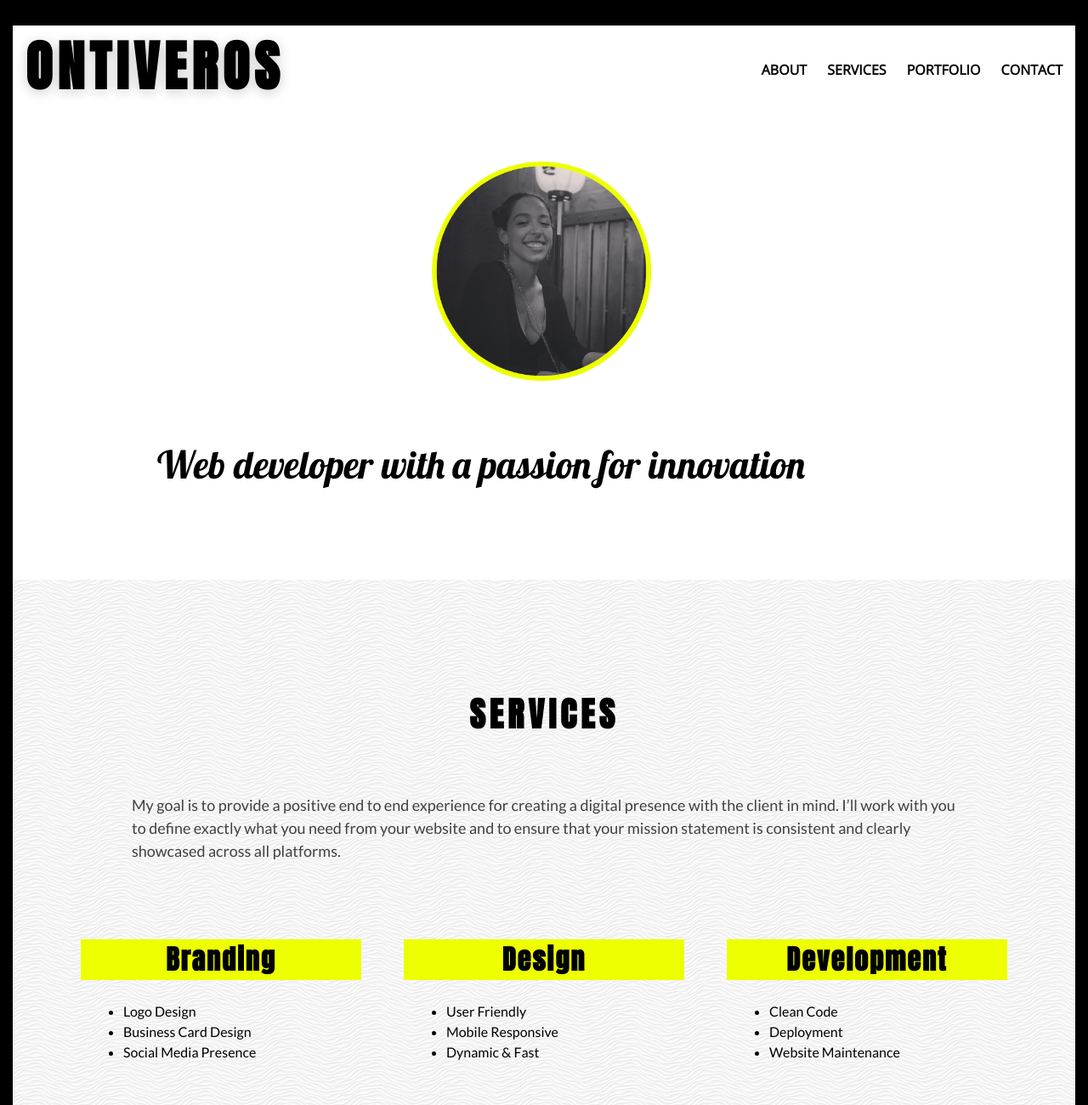
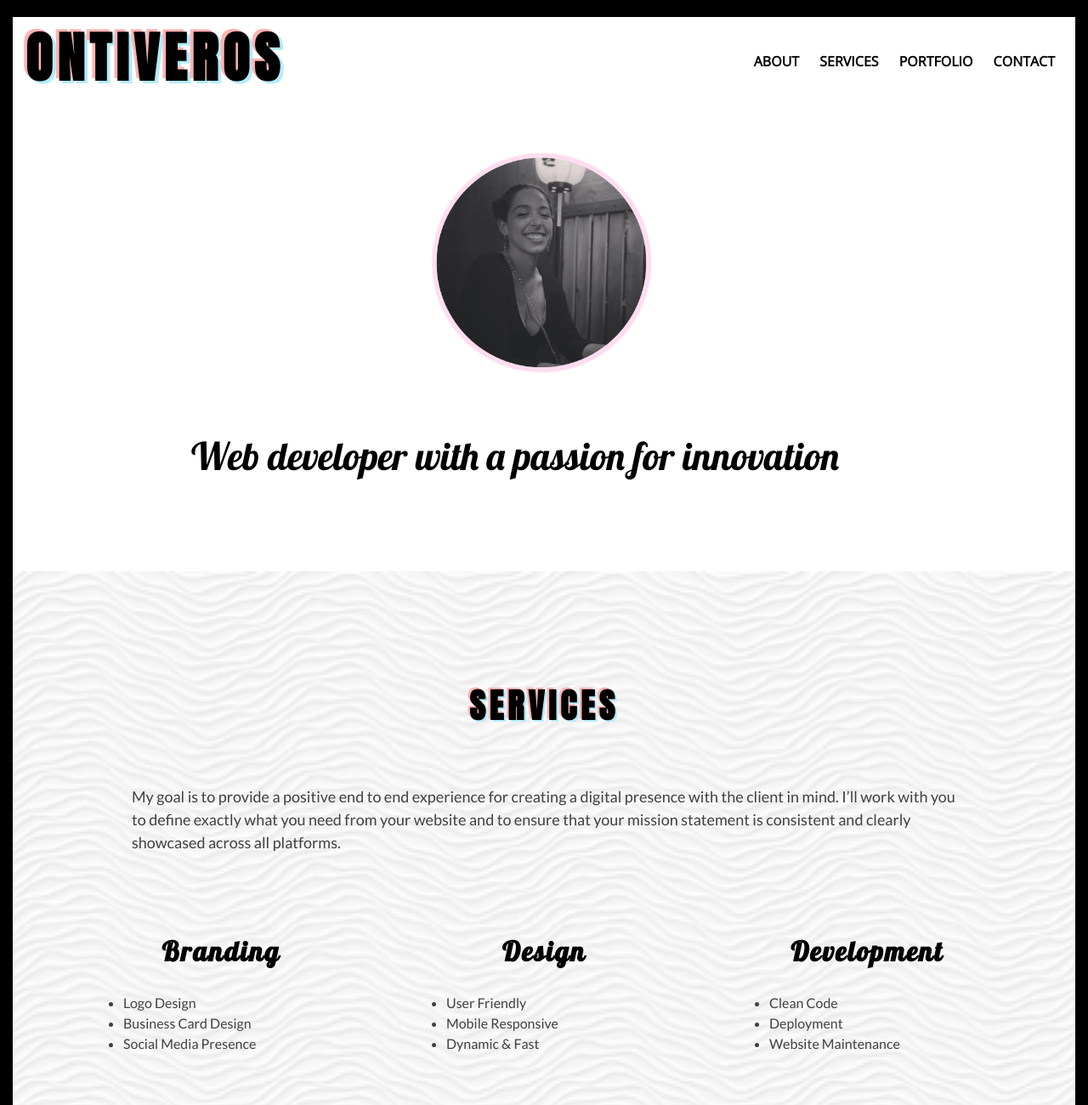
Before and after one commit to Barbi105/Portfolio, a plain HTML site: page index.html in a window 1280 px wide. Shown: the top 1300 px of the page at 85% size. Drawn offline with nearby package versions, Linux system fonts and the light colour scheme.

Commit message:
color change

```diff
--- a/index.html
+++ b/index.html
@@ -36,7 +36,7 @@
         <div class='row'>
                 <div class="col-md-12">
 
-                                <img src="./assets/images/yellowCircle-me.png" id='pic' alt="me, myself and I">
+                                <img src="./assets/images/pinky.png" id='pic' alt="me, myself and I">
 
                     </div>
         </div>
--- a/style/style.css
+++ b/style/style.css
@@ -1,12 +1,16 @@
 body{
+  /* background-color:#FFF2C4 */
   background-color: #000;
+  /* background-color: #C0C9FF; */
+  /* background-color: #F26BAC; */
+  /* background-color: #edff00; */
   color: black;
   font-family: 'Lato', sans-serif;
 }
 
 /* navigation bar */
 .navSearchItems{
-  margin-right: 20px;
+  margin-right: 29px;
   font-weight: bold;
 }
 .navSearchItems a {
@@ -16,7 +20,7 @@ body{
   margin: 0 10px;
 }
 .navSearchItems a:hover {
-  color: #F26BAC
+  color: #FFDDF1
 }
 nav {
   display: flex;
@@ -26,6 +30,13 @@ nav {
   z-index: 99;
   width: 100%;
   font-family: 'Open Sans', sans-serif;
+  /* background: white; */
+  /* background: black; */
+
+  /* box-shadow: -1px -16px 90px -13px rgba(0,0,0,0.75); */
+  /* border-top: 15px solid #C0C9FF;
+  border-left: 15px solid #C0C9FF;
+  border-right: 15px solid #C0C9FF; */
 }
 
 nav h1 {
@@ -38,16 +49,28 @@ nav h1 {
   letter-spacing: 6px;
   font-family: 'Anton', sans-serif;
 /* font-family: 'Fjalla One', sans-serif; */
-text-shadow: 0px 3px 15px rgba(0,0,0,0.2);
+/* text-shadow: 0px 3px 15px rgba(0,0,0,0.2); */
+text-shadow: -0.06em -0.04em rgb(255, 179, 179),  0.06em 0.04em rgb(179, 235, 250);
+
 }
+
+/* nav h1:hover{
+  color: #EBA6FF;
+  text-shadow:
+  -2px -2px 0 #000,
+  2px -2px 0 #000,
+  -2px 2px 0 #000,
+  2px 2px 0 #000;
+} */
 
 /* jumbotron */
 .jumbotron{
   text-align: center;
-  margin: 30px 15px;
+  margin: 20px 15px;
   border-radius: 0%;
   background-color: white;
   margin-bottom: 0;
+  /* box-shadow: -1px -16px 90px -13px rgba(0,0,0,0.75); */
 }
 .subtitle{
   /* border-bottom: 5px solid #E8489A; */
@@ -58,7 +81,7 @@ text-shadow: 0px 3px 15px rgba(0,0,0,0.2);
   font-family: 'Anton', sans-serif;
   font-weight: bold;
   /* font-family: 'Fjalla One', sans-serif; */
-  /* text-shadow: -0.06em -0.04em rgb(255, 179, 179),  0.06em 0.04em rgb(179, 235, 250);  */
+  text-shadow: -0.06em -0.04em rgb(255, 179, 179),  0.06em 0.04em rgb(179, 235, 250);
 }
 /* about me */
 #aboutTitle{
@@ -72,7 +95,7 @@ text-shadow: 0px 3px 15px rgba(0,0,0,0.2);
   font-family: 'Lobster', cursive;
   /* font-family: 'Lobster Two', cursive; */
   margin-bottom:45px;
-  margin-left: 100px;
+  margin-left: 140px;
 }
 /* #changeText{
   font-size: 35px;
@@ -91,14 +114,17 @@ text-shadow: 0px 3px 15px rgba(0,0,0,0.2);
 #servicesPage{
   margin-top: 0;
   text-align: inherit;
-  background-image: url(/assets/images/white-waves.png) !important;
+  background-image: url('/assets/images/white-waves.png');
+  background-size: cover;
 }
 .serviceSubTitle{
   /* font-family: 'Playfair Display', serif; */
-  font-family: 'Anton', sans-serif;
+  /* font-family: 'Anton', sans-serif; */
   font-weight: bold;
-  background: #edff00;
+  /* background: #edff00; */
+  /* background: rgb(255, 179, 179); */
   /* border-bottom: 5px solid #edff00; */
+  font-family: 'Lobster', cursive;
   margin: 10px;
   text-align: center;
   margin-bottom: 25px;
@@ -116,6 +142,7 @@ text-shadow: 0px 3px 15px rgba(0,0,0,0.2);
 ul {
   list-style: inherit;
   margin-left: 60px;
+  color: #404040;
 }
 /* portfolio */
 #portfolioPage{
```
Also changed, not shown: assets/images/pinky.png (added).
